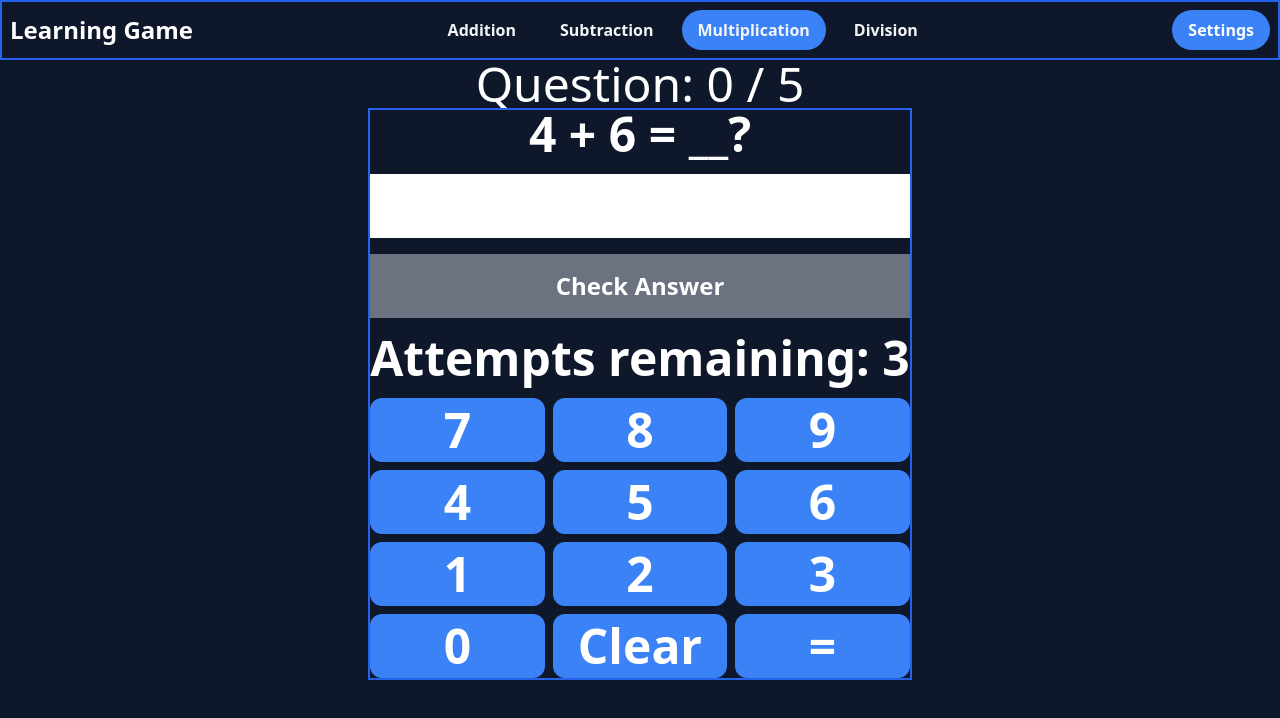
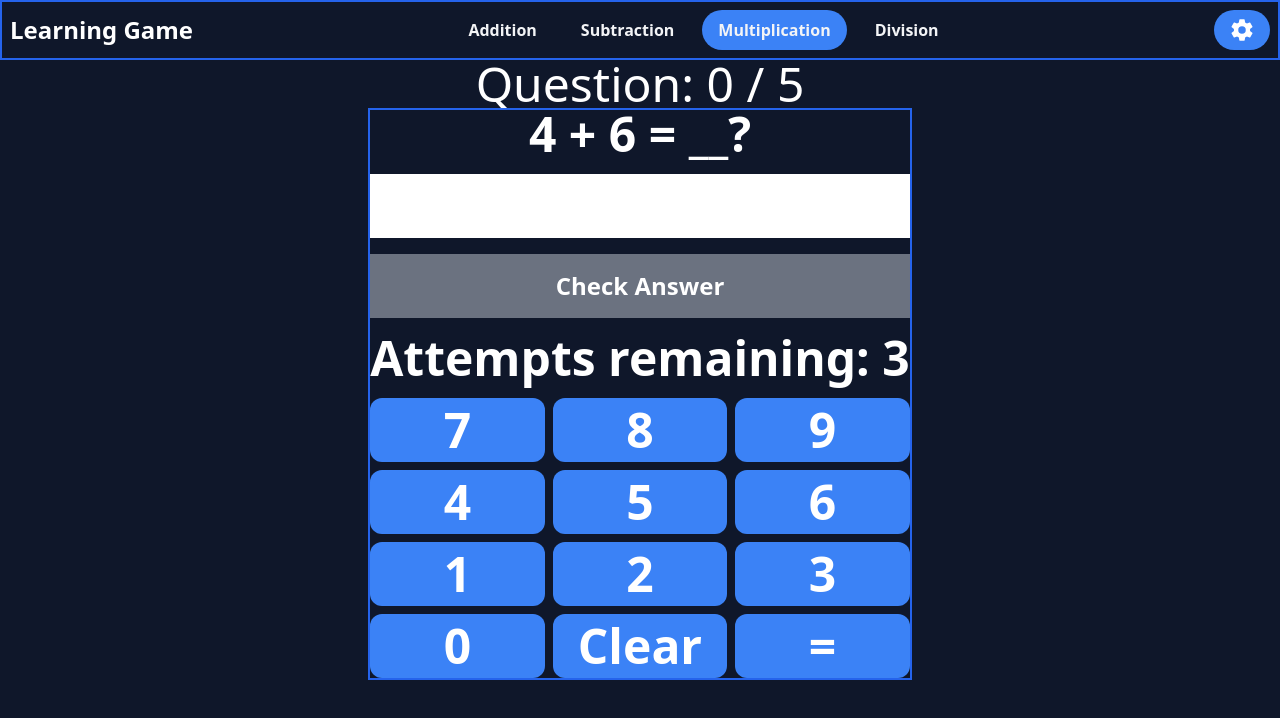
Before and after one commit to bartswierz/learning-game, a React (Vite) app: page / in a window 1280 px wide. Shown: the top 718 px of the page. Built offline with nearby package versions, Linux system fonts and the light colour scheme.

Commit message:
updated settings component

```diff
--- a/src/components/ui/Settings.tsx
+++ b/src/components/ui/Settings.tsx
@@ -1,6 +1,5 @@
 import { Popover, PopoverContent, PopoverTrigger } from "@/components/ui/popover";
-// import { FormEvent } from "react";
-// import { useState } from "react";
+import { IoSettingsSharp } from "react-icons/io5";
 
 interface Settings {
   numberOne: number;
@@ -10,33 +9,11 @@ interface Settings {
 }
 
 // Settings Component that allows the user to update the value settings(numberOne, numberTwo, # of questions, # of Attempts)
-// TODO - pass in values
 const Settings = () => {
-  // const [settings, setSettings] = useState({
-  //   numberOne: 10,
-  //   numberTwo: 10,
-  //   attempts: 3,
-  //   questions: 5,
-  // });
-
-  // const handleSubmit = (e: FormEvent<HTMLFormElement>) => {
-  //   e.preventDefault();
-
-  //   const form = e.currentTarget as HTMLFormElement;
-
-  //   // Match 4 form inputs to the settings object props
-  //   setSettings({
-  //     numberOne: form.elements["numberOne"].value,
-  //     numberTwo: form.elements["numberTwo"].value,
-  //     questions: form.elements["questions"].value,
-  //     attempts: form.elements["attempts"].value,
-  //   });
-  // };
-
   return (
     <Popover modal={true}>
-      <PopoverTrigger className="bg-blue-500 hover:bg-blue-600 hover:ring ring-slate-200 focus:bg-blue-700 px-4 py-2 rounded-full hover:text-white transition-all duration-300 hover:shadow-xl">
-        Settings
+      <PopoverTrigger className="bg-blue-500 hover:bg-blue-600 hover:ring ring-slate-200 focus:bg-blue-700 px-4 py-2 rounded-full hover:text-white transition-all duration-300 hover:shadow-xl group">
+        <IoSettingsSharp className="text-2xl transition-all duration-700 group-hover:rotate-180" />
       </PopoverTrigger>
       {/* <PopoverContent>Place content for the popover here.</PopoverContent> */}
       <PopoverContent align="center" className="bg-slate-300 rounded-md w-full">
```
